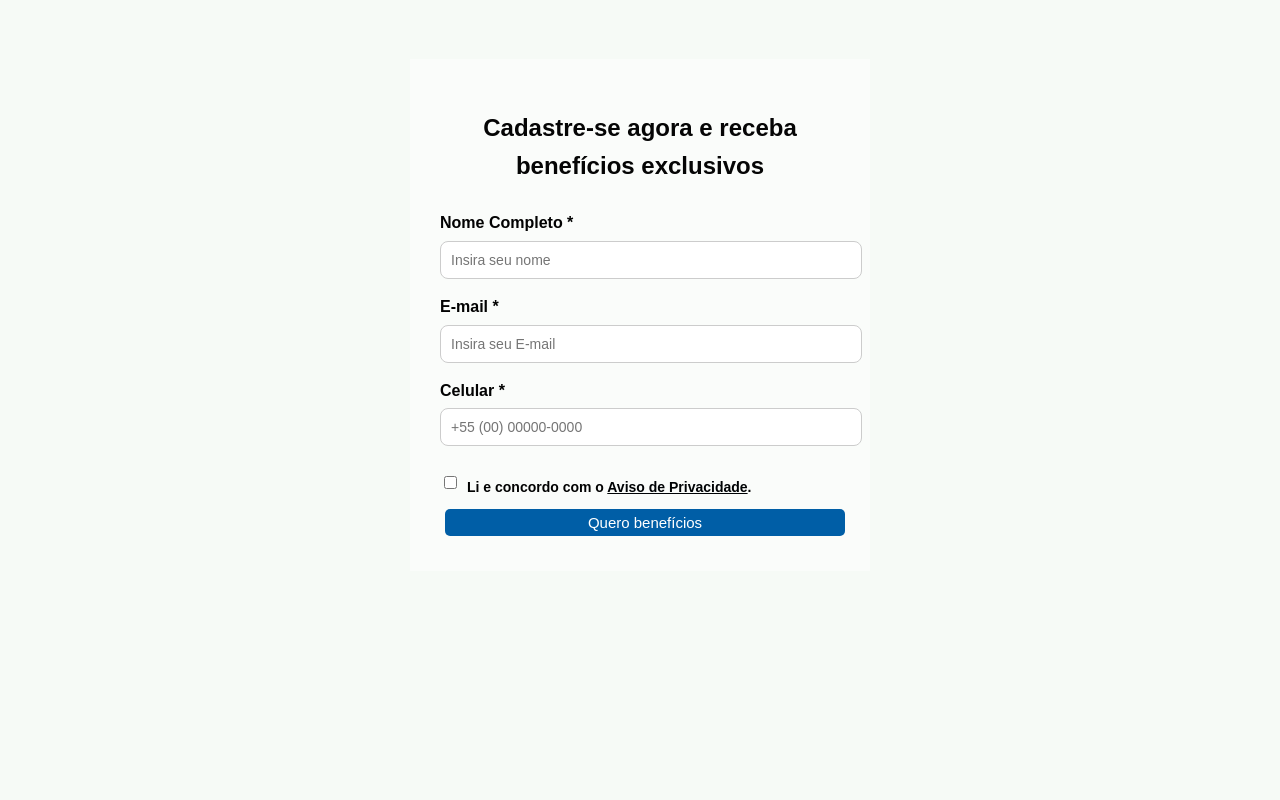
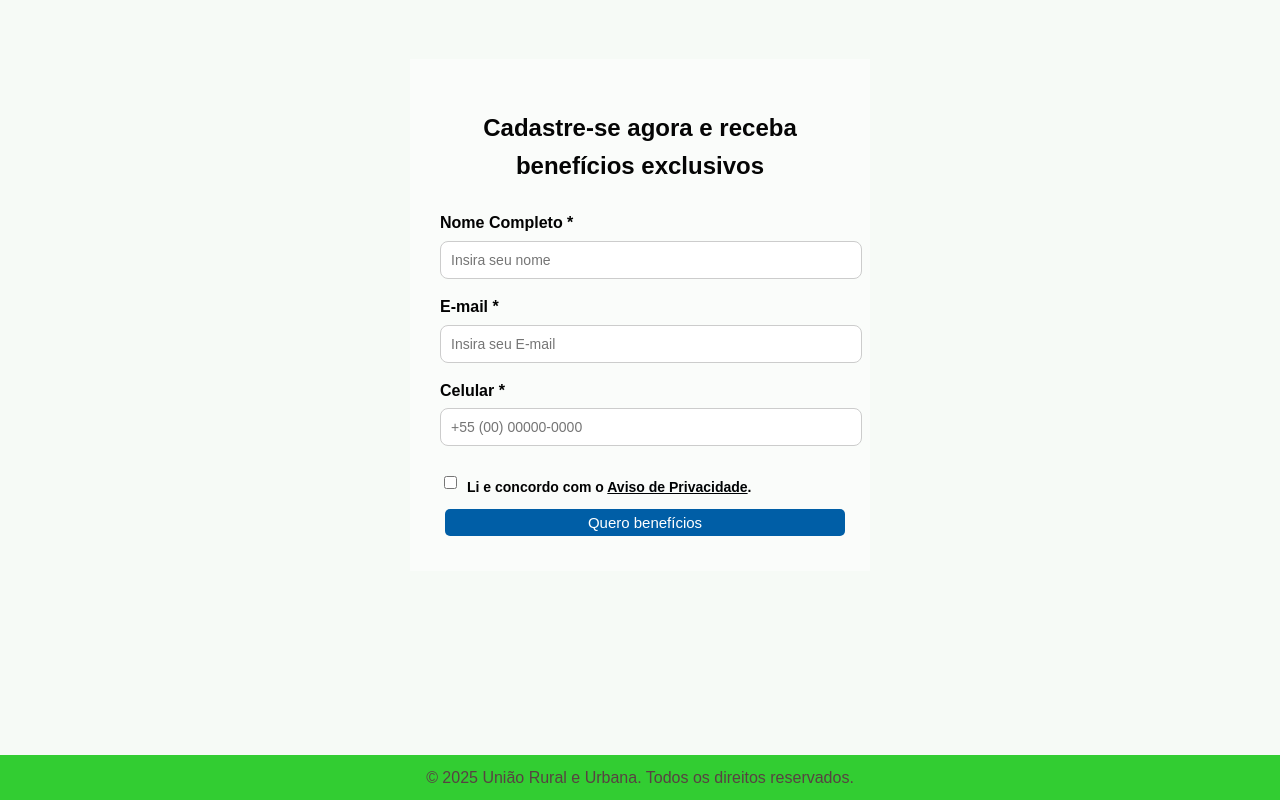
Before and after one commit to fabriciofaustin/Projeto-Agrinho-em-casa-2, a plain HTML site: page index.html in a window 1280 px wide. Shown: the part 2393-3193 px from the top of the page. Before the commit the page ends 3148 px from the top, so only its background shows below. Drawn offline with Linux system fonts and the light colour scheme; files that its build step writes are made by us from their sources.

Commit message:
Update index.html

```diff
--- a/index.html
+++ b/index.html
@@ -103,7 +103,9 @@
   <script src="script.js"></script>
 </body>
 </html>
-
+<footer class="rodape">
+  © 2025 União Rural e Urbana. Todos os direitos reservados.
+</footer>
 
 </body>
 
```
